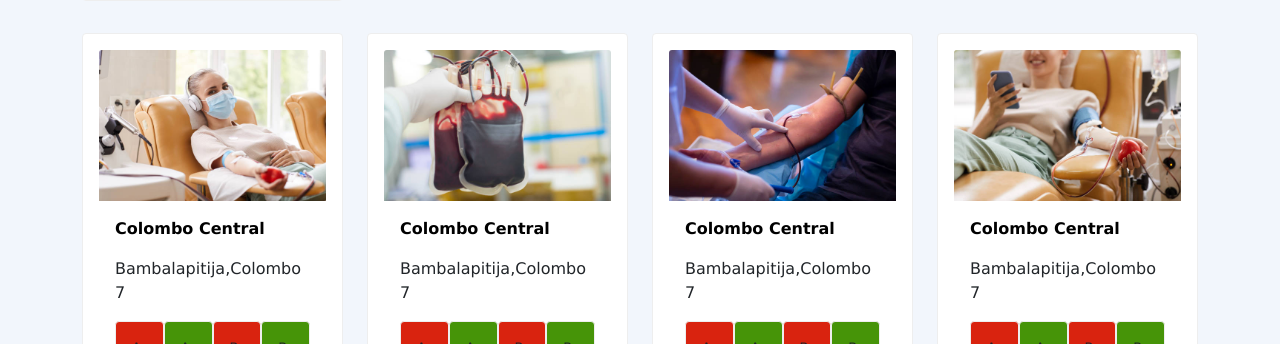
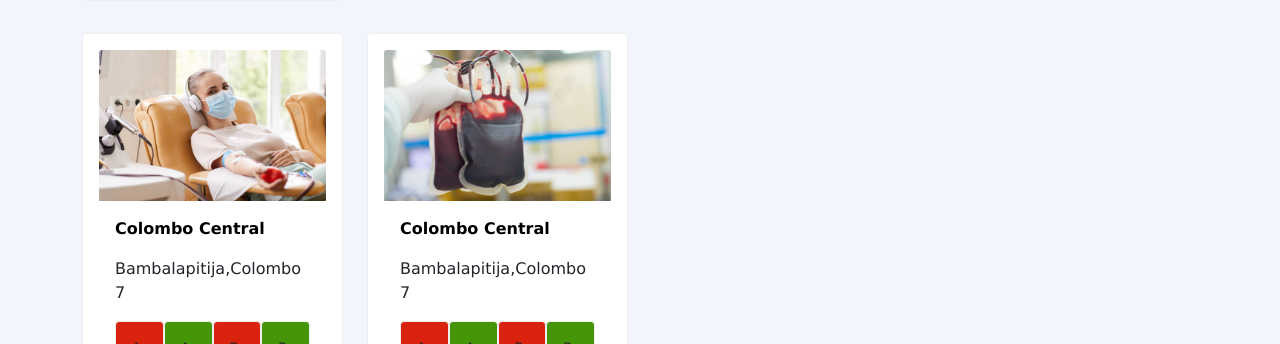
Before and after one commit to springyboiii/Blood-Banks, a React (Create React App) app in the folder frontend/: page / in a window 1280 px wide. Shown: the part 608-952 px from the top of the page. Built offline with nearby package versions, Linux system fonts and the light colour scheme.

Commit message:
fixed admin bloodbanks state

```diff
--- a/frontend/src/App.js
+++ b/frontend/src/App.js
@@ -15,7 +15,7 @@ function App() {
     <Router>
       <Routes>
         <Route path="/signIn*" element={<Login />} />
-        <Route path="/admin/*" element={<AdminLayout />} />
+        <Route path="/admin/*" element={<AdminLayout bloodbanks={bloodbanks} />} />
         <Route path="/*" element={<PublicLayout bloodbanks={bloodbanks} campaigns={campaigns}/>} />
       </Routes>
     </Router>
--- a/frontend/src/LAYOUT/AdminLayout.js
+++ b/frontend/src/LAYOUT/AdminLayout.js
@@ -3,10 +3,10 @@ import { Route, Routes } from "react-router-dom";
 import Dashborad from "../components/admin/Dashborad";
 import NotFoundPage from "../components/NotFoundPage";
 
-const AdminLayout = () => {
+const AdminLayout = ({bloodbanks}) => {
   return (
     <Routes>
-      <Route path="dashboard/*" element={<Dashborad />} />
+      <Route path="dashboard/*" element={<Dashborad bloodbanks={bloodbanks} />} />
       <Route path="*" element={<NotFoundPage />}></Route>
     </Routes>
   );
--- a/frontend/src/bloodbanks.js
+++ b/frontend/src/bloodbanks.js
@@ -52,25 +52,7 @@ const bloodbanks = [
         'Bambalapitija,Colombo 7',
       email: 'colombocentral@gmail.com',
       telephone: '0212786479',
-    },
-    {
-        _id: '6',
-        name: 'Colombo Central',
-        image: '/images/blood7.jpg',
-        address:
-          'Bambalapitija,Colombo 7',
-        email: 'colombocentral@gmail.com',
-        telephone: '0212786479',
-      },
-      {
-        _id: '6',
-        name: 'Colombo Central',
-        image: '/images/blood8.jpg',
-        address:
-          'Bambalapitija,Colombo 7',
-        email: 'colombocentral@gmail.com',
-        telephone: '0212786479',
-      },
+    }
 
   ]
 
--- a/frontend/src/components/admin/Dashborad.js
+++ b/frontend/src/components/admin/Dashborad.js
@@ -7,7 +7,7 @@ import Delete from "./Delete";
 import Signup from "./Signup";
 import Upadate from "./Update";
 import bloodbanks from "../../bloodbanks";
-const Dashborad = () => {
+const Dashborad = ({bloodbanks}) => {
   // let bloodBankList = [
   //   { id: 1, name: "rukshan", location: "xxx", contactNumber: "xxxxxxxxxx" },
   //   { id: 2, name: "supun", location: "xxx", contactNumber: "xxxxxxxxxx" },
```
